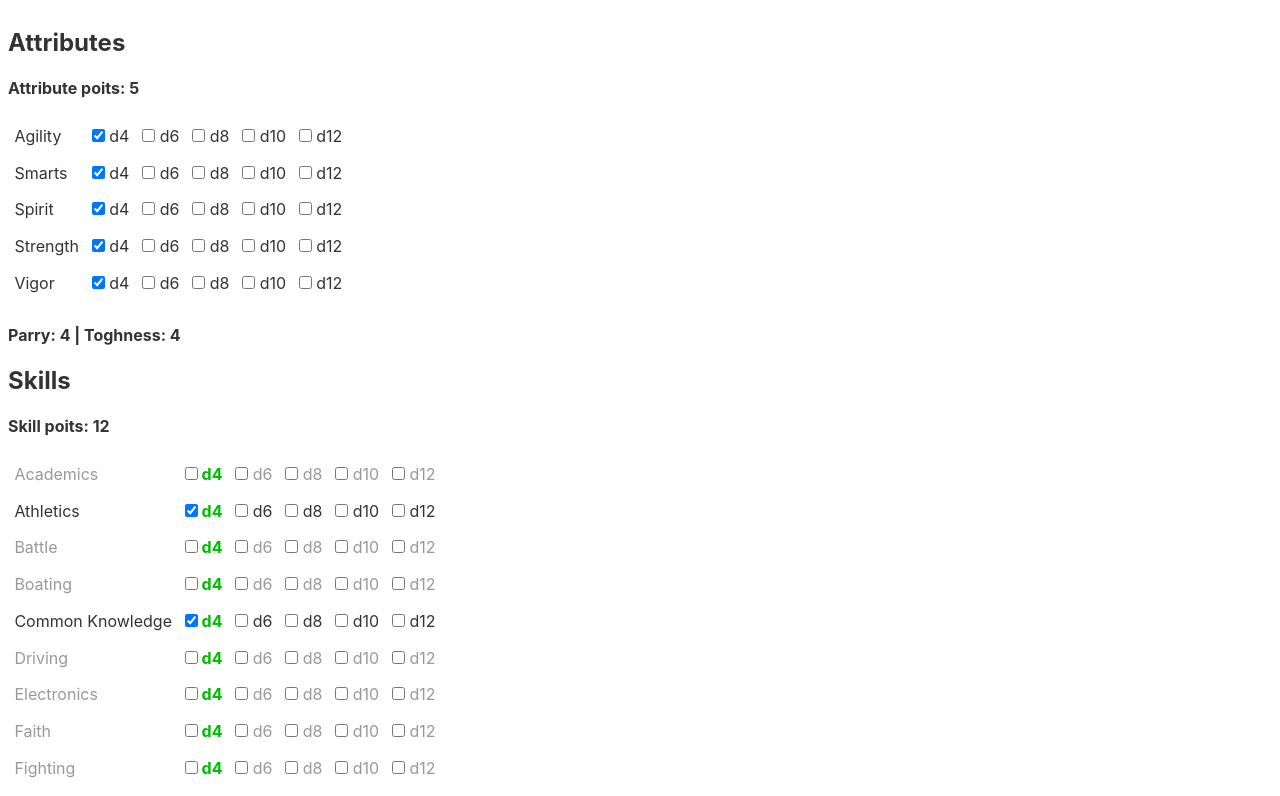
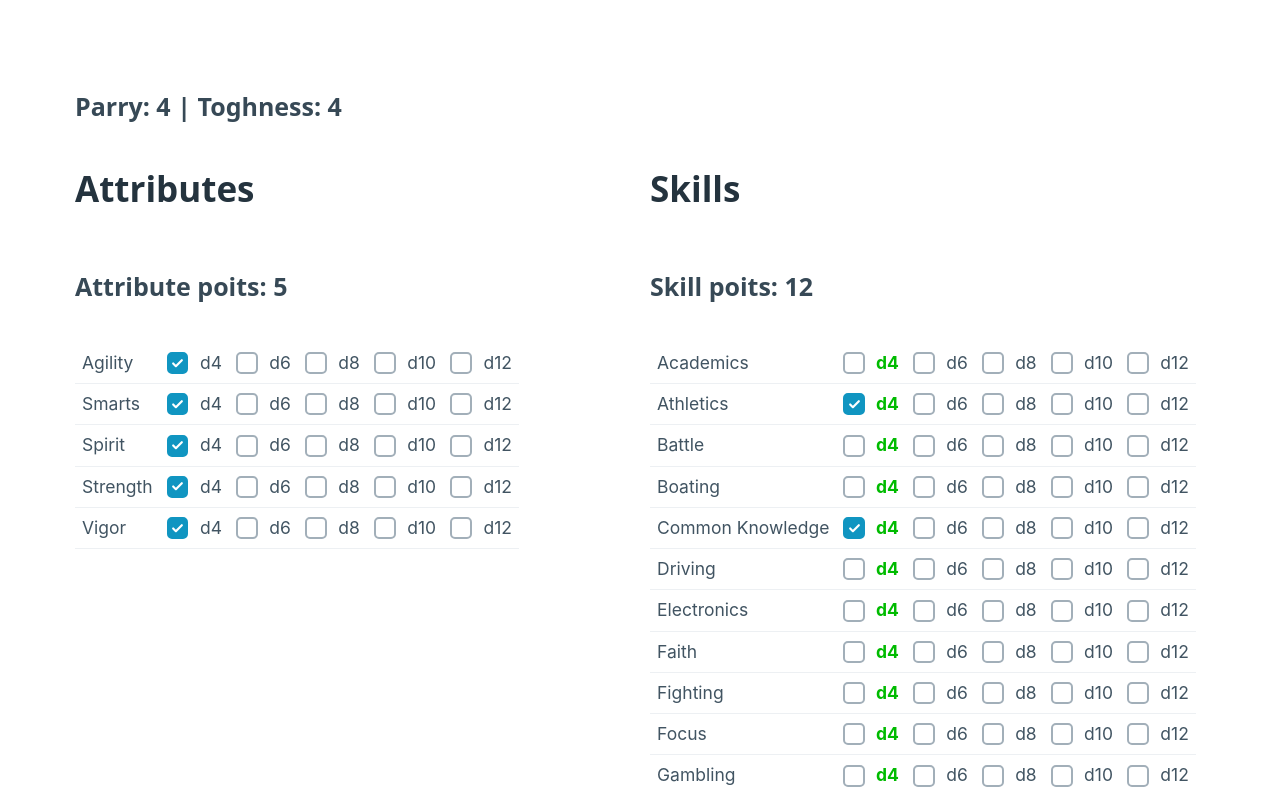
Before and after one commit to FelipeSharkao/swade-sheet, a Svelte app: page / in a window 1280 px wide. Shown: the top 796 px of the page. Built offline with nearby package versions, Linux system fonts and the light colour scheme.

Commit message:
feat(style): added picocss

```diff
--- a/package.json
+++ b/package.json
@@ -28,6 +28,7 @@
     "typescript": "4.3.5"
   },
   "dependencies": {
+    "@picocss/pico": "^1.4.3",
     "sirv-cli": "^1.0.0"
   }
 }
--- a/src/app/App.svelte
+++ b/src/app/App.svelte
@@ -5,6 +5,10 @@
   import Skills from './Skills.svelte'
 </script>
 
-<Attributes />
-<h4>Parry: <b>{$parry}</b>{'  |  '}Toghness: <b>{$toughness}</b></h4>
-<Skills />
+<main class="container">
+  <h4>Parry: <b>{$parry}</b>{'  |  '}Toghness: <b>{$toughness}</b></h4>
+  <div class="grid">
+    <Attributes />
+    <Skills />
+  </div>
+</main>
--- a/src/app/Trait.svelte
+++ b/src/app/Trait.svelte
@@ -50,6 +50,7 @@
 <style lang="stylus">
   td
     padding 0.4em
+    white-space nowrap
 
     &.under-attr
       color #0b0
--- a/src/main.ts
+++ b/src/main.ts
@@ -1,3 +1,5 @@
+import '@picocss/pico/css/pico.min.css'
+
 import App from './app/App.svelte'
 
 var app = new App({
```
Also changed, not shown: 1 other file (tests, documents, lock files or other folders).
